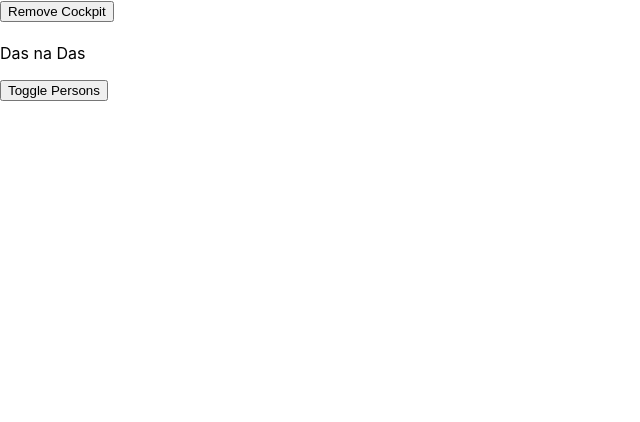
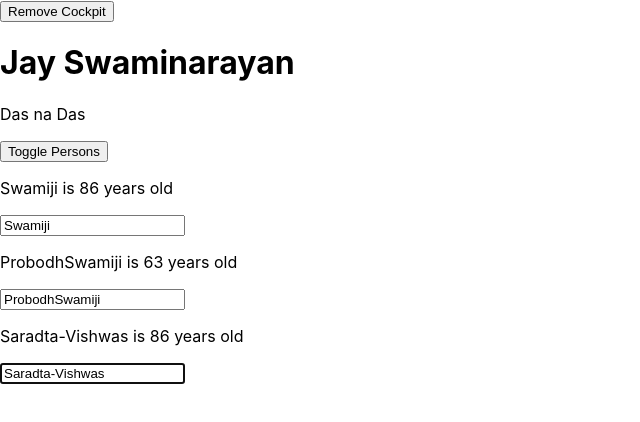
Before and after one commit to apatel369/react-practice-app, a React app: page / in a window 1280 px wide. Shown: the top 422 px of the page, without its empty margins (0-640 px from the left). Built offline with nearby package versions, Linux system fonts and the light colour scheme.

Commit message:
use proptypes, Ref and Refs with React hooks

```diff
--- a/package.json
+++ b/package.json
@@ -38,6 +38,7 @@
     "postcss-loader": "3.0.0",
     "postcss-preset-env": "6.5.0",
     "postcss-safe-parser": "4.0.1",
+    "prop-types": "^15.7.2",
     "radium": "^0.25.1",
     "react": "^16.8.4",
     "react-app-polyfill": "^0.2.2",
--- a/src/components/Cockpit/Cockpit.js
+++ b/src/components/Cockpit/Cockpit.js
@@ -1,13 +1,17 @@
-import React, { useEffect } from "react";
+import React, { useEffect, useRef} from "react";
 import classes from "./Cockpit.css";
 
 const cockpit = props => {
+  const toggleBtnRef =  useRef(null);
+
   useEffect(() => {
     console.log('[cockpit.js useeffect');
 
-    setTimeout(() => {
-      alert("saved data");
-    }, 1000);
+    // setTimeout(() => {
+    //   alert("saved data");
+    // }, 1000);
+    toggleBtnRef.current.click();
+
     return() => {
       console.log('[Cockpit.js] cleanup');
     };
@@ -37,7 +41,7 @@
     <div className={classes.Cockpit}>
       <h1>{props.title}</h1>
       <p className={assignedClasses.join(" ")}>Das na Das</p>
-      <button className={btnClass} onClick={props.clicked}>
+      <button ref={toggleBtnRef} className={btnClass} onClick={props.clicked}>
         Toggle Persons
       </button>
     </div>
--- a/src/components/Persons/Person/Person.js
+++ b/src/components/Persons/Person/Person.js
@@ -1,6 +1,20 @@
+/* eslint-disable react/no-typos */
 import React, { Component, Fragment } from "react";
+import withClass from "../../../hoc/withClass";
+import classes from './Person.css';
+import PropTypes from 'prop-types';
 
 class Person extends Component {
+  constructor(props){
+    super(props);
+    this.inutElementRef = React.createRef();
+  }
+
+  componentDidMount(){
+    // this.inutElement.focus();
+    this.inutElementRef.current.focus();
+  }
+
   render() {
     console.log("person js remder");
     return (
@@ -10,6 +24,8 @@
         </p>
         <p>{this.props.children}</p>
         <input
+          // ref={(inputEl) => {this.inutElement = inputEl}}
+          ref={this.inutElementRef}
           type="text"
           onChange={this.props.changed}
           value={this.props.name}
@@ -19,4 +35,11 @@
   }
 }
 
-export default Person;
+Person.propTypes = {
+  click: PropTypes.func,
+  name: PropTypes.string,
+  age: PropTypes.number,
+  changed: PropTypes.func
+};
+
+export default withClass(Person, classes.Person);
--- a/src/containers/App.js
+++ b/src/containers/App.js
@@ -12,9 +12,9 @@
 
   state = {
     persons: [
-      { id: "12", name: "Swamiji", age: "86" },
-      { id: "222", name: "ProbodhSwamiji", age: "63" },
-      { id: "33", name: "Saradta-Vishwas", age: "86" }
+      { id: "12", name: "Swamiji", age: 86 },
+      { id: "222", name: "ProbodhSwamiji", age: 63 },
+      { id: "33", name: "Saradta-Vishwas", age: 86 }
     ],
     otherState: "other value",
     showPersons: false,
@@ -53,7 +53,12 @@
     const persons = [...this.state.persons];
     persons[personIndex] = person;
 
-    this.setState({ persons: persons });
+    this.setState((prevState, props) => {
+      return {
+        persons: persons,
+        changeCounter: prevState.changeCounter + 1
+      };
+    });
   };
   deletePersonHandler = personIndex => {
     // const persons = this.state.persons.slice();
--- a/src/hoc/withClass.js
+++ b/src/hoc/withClass.js
@@ -3,7 +3,7 @@
 const withClass = (WrappedComponent, className) =>  {
     return props => (
         <div className={className}>
-            <WrappedComponent/>
+            <WrappedComponent {...props}/>
         </div>
     );
 };
```
Also changed, not shown: 1 other file (tests, documents, lock files or other folders).
